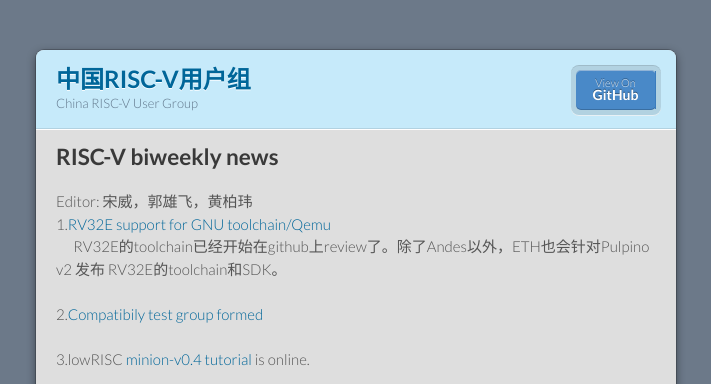
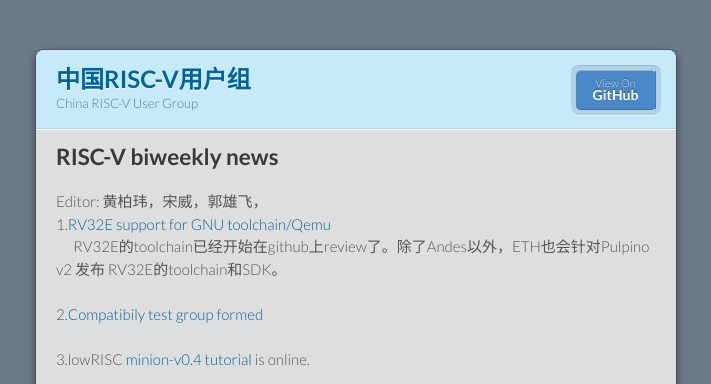
Before and after one commit to cnrv/home, a Jekyll site: the page built from bi-week-rpts/2017-06-21.md, in a window 1280 px wide. Shown: the top 384 px of the page, without its empty margins (284-995 px from the left). Built offline with Jekyll 4.4.1, drawn with Linux system fonts in a browser that asks for light colours; our own code applies the rules of GitHub Pages for plain Markdown files.

Commit message:
Update 2017-06-21.md

```diff
--- a/bi-week-rpts/2017-06-21.md
+++ b/bi-week-rpts/2017-06-21.md
@@ -1,5 +1,5 @@
 ## RISC-V biweekly news
- Editor: 宋威，郭雄飞，黄柏玮 <br>
+ Editor: 黄柏玮，宋威，郭雄飞， <br>
 1.[RV32E support for GNU toolchain/Qemu](https://groups.google.com/a/groups.riscv.org/d/msgid/sw-dev/CA%2ByXCZBevqzCeLU5p69qqp55h00gZFNdHo3ZEtyk_LcPPOH%3DCQ%40mail.gmail.com)<br>
 &nbsp;&nbsp;&nbsp;&nbsp;&nbsp;&nbsp;RV32E的toolchain已经开始在github上review了。除了Andes以外，ETH也会针对Pulpino v2 发布 RV32E的toolchain和SDK。
 <br>
```
